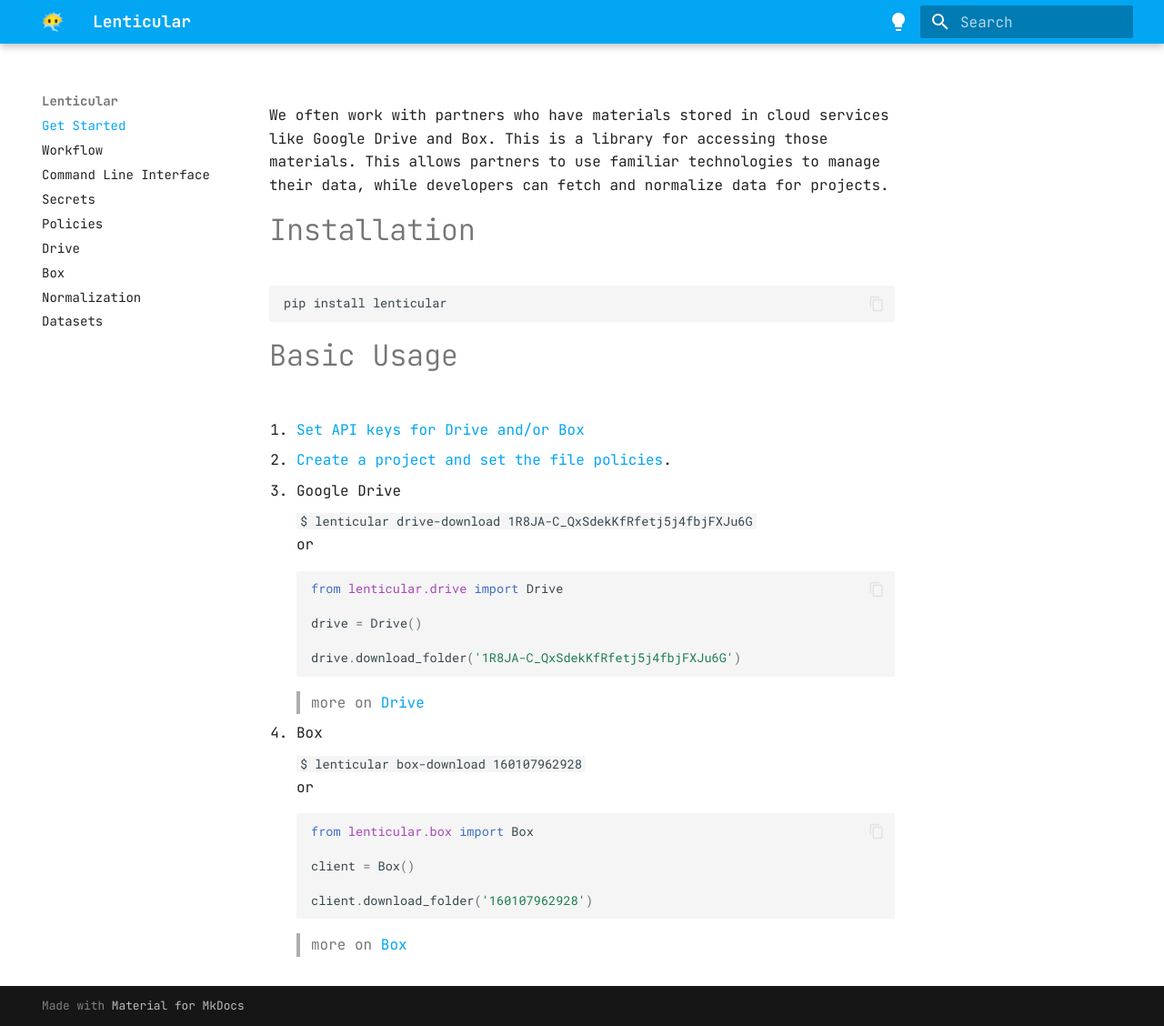
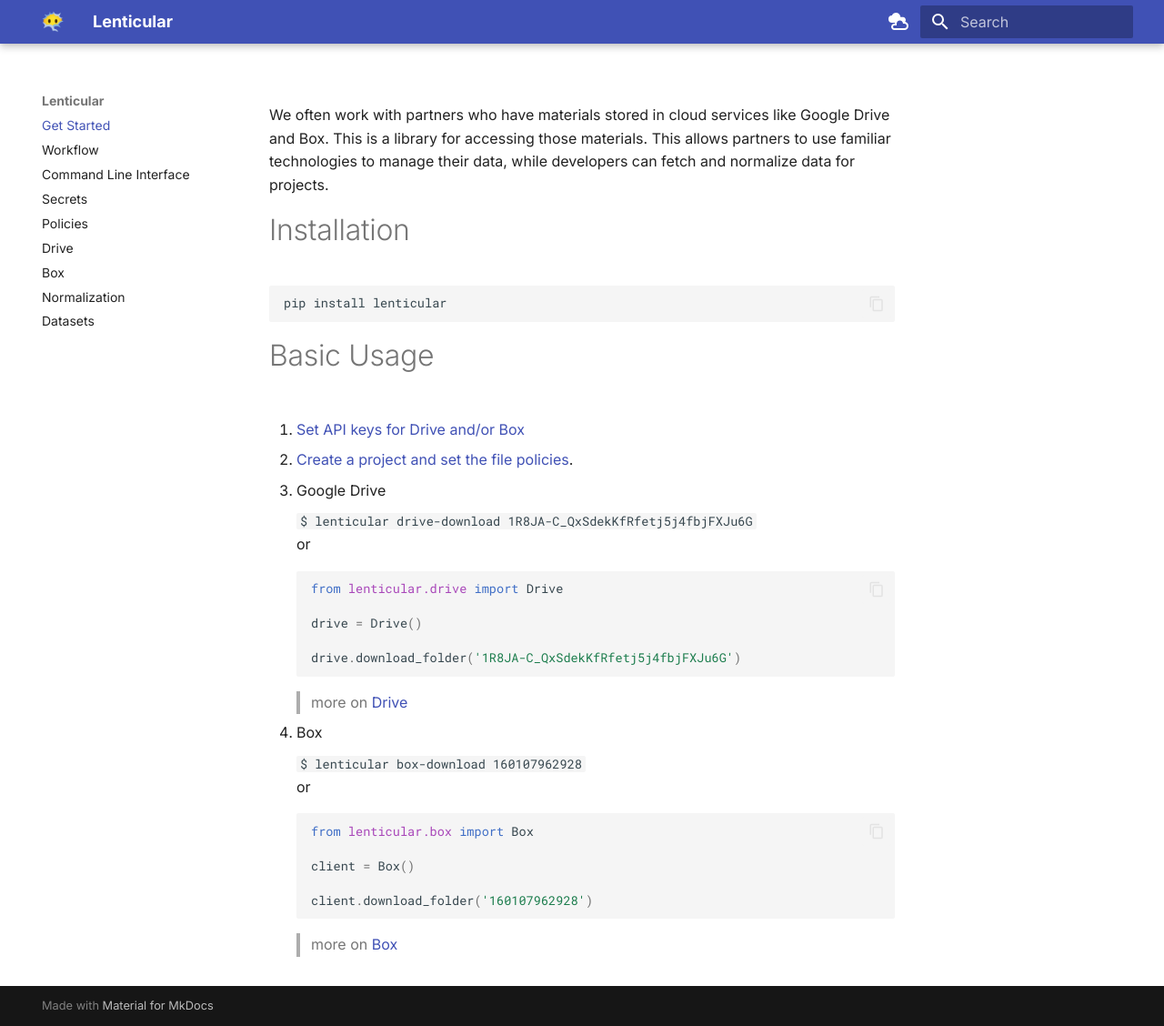
Before and after one commit to apjanco/lenticular, an MkDocs documentation site: the page built from docs/index.md, in a window 1280 px wide and 1128 px high. Shown: the whole window at 91% size. Built offline with MkDocs 1.6.1 and Material for MkDocs 9.7.7, drawn with Linux system fonts in a browser that asks for light colours.

Commit message:
time for bed

```diff
--- a/mkdocs.yml
+++ b/mkdocs.yml
@@ -3,24 +3,24 @@
   name: material
   logo: assets/face-in-clouds.png
   font:
-    text: JetBrains Mono
+    text: Inter
   features:
     - content.code.copy
     - navigation.sections
   palette:
     - media: '(prefers-color-scheme: light)'
       scheme: default
-      primary: light-blue
+      primary: dark-purple
       accent: violet
       toggle:
-        icon: material/lightbulb
+        icon: material/clouds
         name: Switch to light mode
     - media: '(prefers-color-scheme: dark)'
       scheme: slate
-      primary: light-blue
+      primary: dark-purple
       accent: violet
       toggle:
-        icon: material/lightbulb-outline
+        icon: material/clouds
         name: Switch to dark mode
 
 nav:
```
